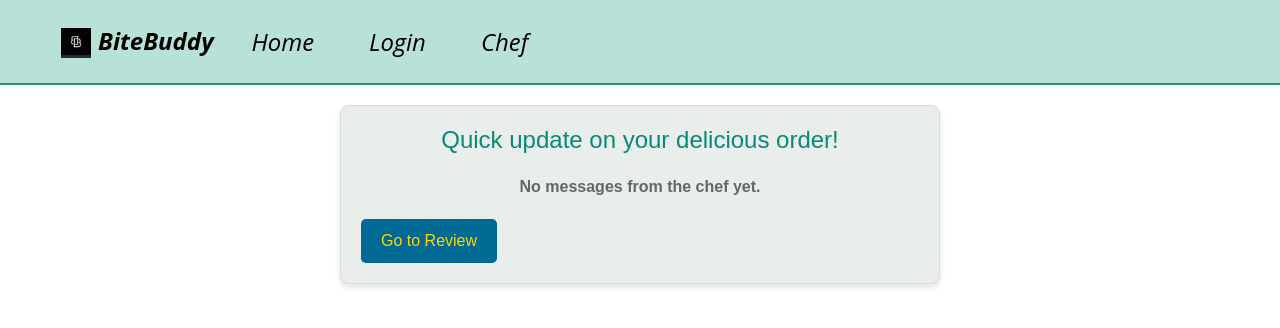
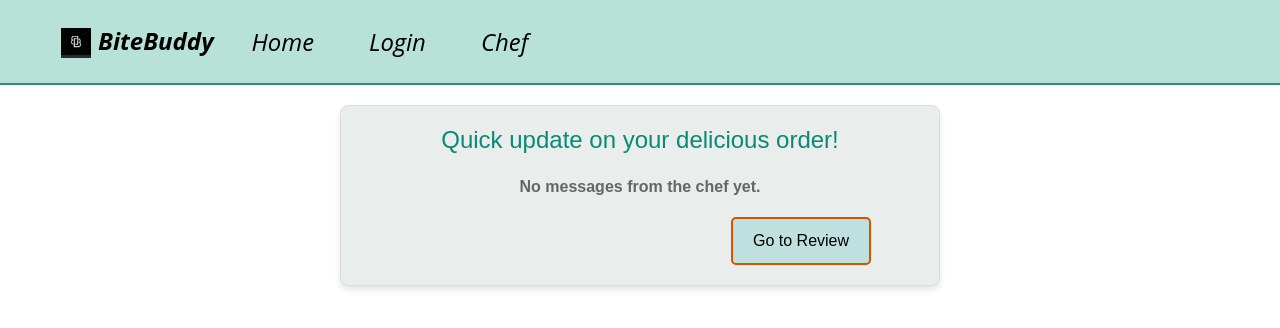
Before and after one commit to Ha1qua/BiteBuddy, a React (Create React App) app in the folder Client/bitebuddy/: page /message in a window 1280 px wide. Shown: the top 328 px of the page. Built offline with nearby package versions, Linux system fonts and the light colour scheme.

Commit message:
Apply styles on the basis of HCI

```diff
--- a/Client/bitebuddy/src/components/Message.css
+++ b/Client/bitebuddy/src/components/Message.css
@@ -88,16 +88,18 @@
 }
 
 .review-button {
-  background-color: #006994;
-  color: #ffd700;
+  background-color: #c0e0e0;
+  border: 2px solid #d35400;
   padding: 10px 20px;
-  border: none;
   border-radius: 5px;
   font-size: 16px;
   cursor: pointer;
   transition: background-color 0.3s ease;
+  margin-left: 370px;
 }
 
 .review-button:hover {
-  background-color: #004c66;
+  background-color: #d35400; /* Darker shade on hover */
+  color: white;
+  transform: translateY(-4px);
 }
```
